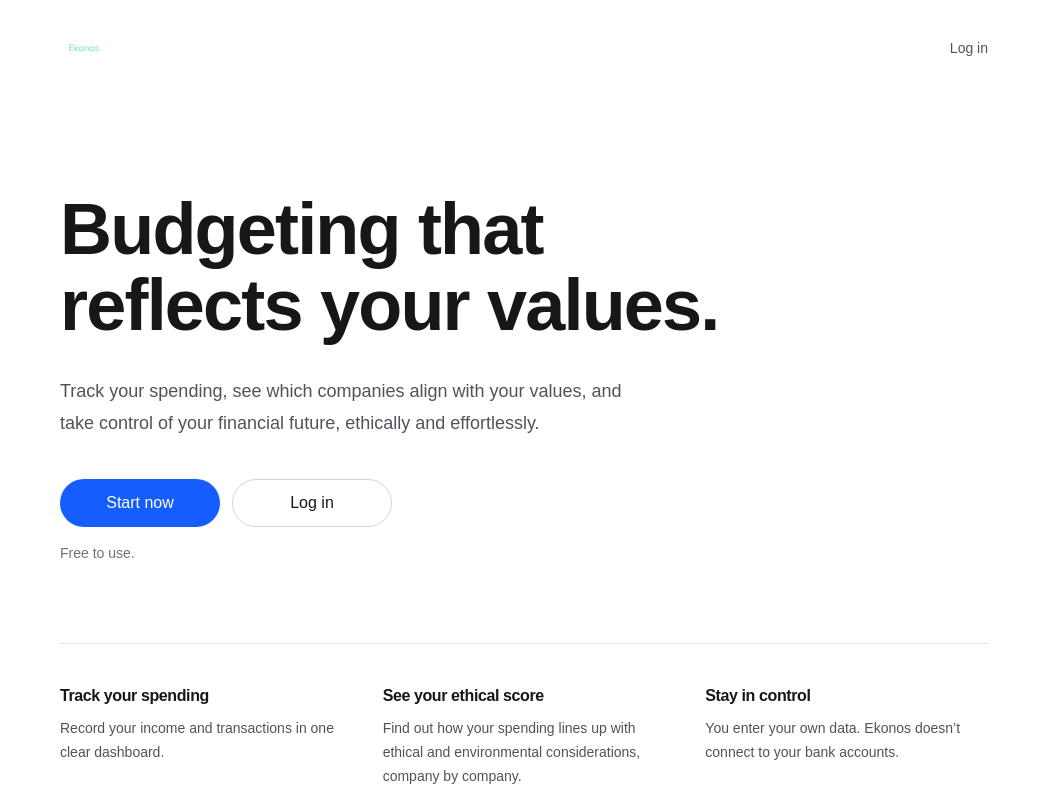
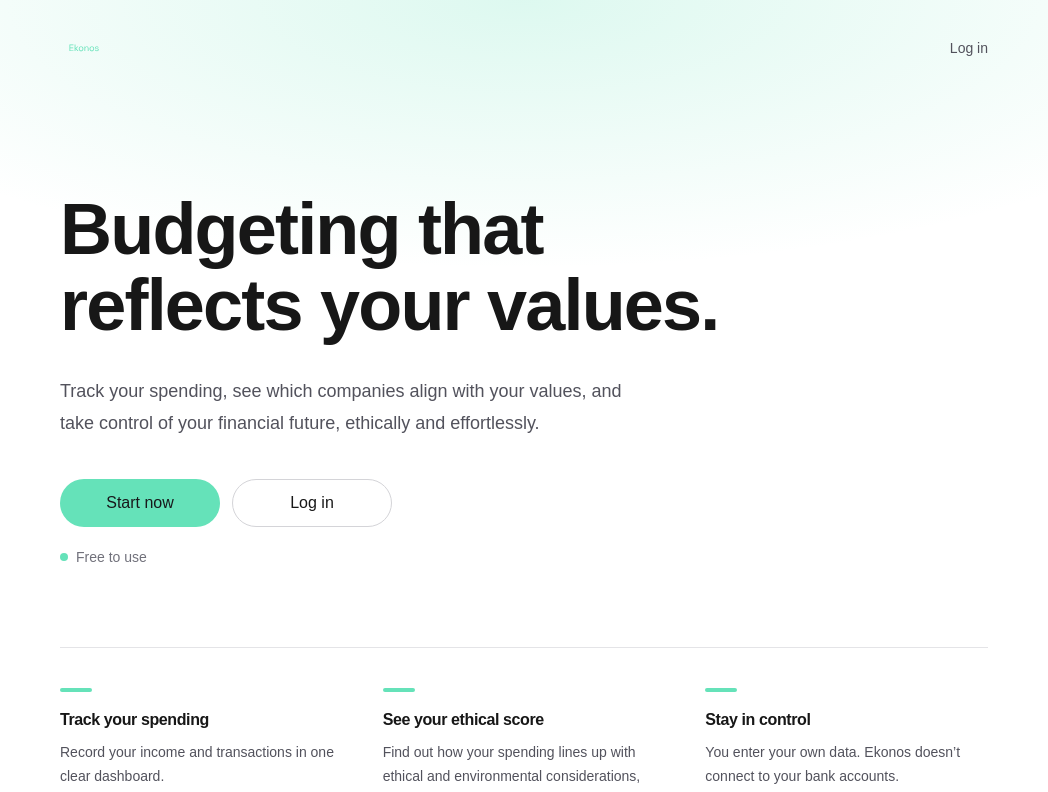
Before and after one commit to haidurqureshi/Ekonos, a Next.js app: page / in a window 1280 px wide. Shown: the top 792 px of the page, without its empty margins (116-1164 px from the left). Built offline with nearby package versions, Linux system fonts and the light colour scheme; no server answers.

Commit message:
Refactor styles and update class names in page.tsx

```diff
--- a/app/page.tsx
+++ b/app/page.tsx
@@ -32,13 +32,19 @@ export default async function Home() {
   }
 
   return (
-    <div className="flex flex-1 flex-col">
+    <div className="relative isolate flex flex-1 flex-col">
+      {/* Soft brand glow */}
+      <div
+        aria-hidden="true"
+        className="pointer-events-none absolute inset-x-0 top-0 -z-10 h-[28rem] bg-[radial-gradient(60%_60%_at_50%_0%,rgba(101,226,185,0.22),transparent)] dark:bg-[radial-gradient(60%_60%_at_50%_0%,rgba(101,226,185,0.12),transparent)]"
+      />
+
       {/* Top bar */}
       <header className="mx-auto flex w-full max-w-5xl items-center justify-between px-5 py-6 sm:px-8 lg:px-12">
         <Link
           href="/"
           aria-label="Ekonos home"
-          className="rounded-sm focus-visible:outline-2 focus-visible:outline-offset-4 focus-visible:outline-blue-600"
+          className="rounded-sm focus-visible:outline-2 focus-visible:outline-offset-4 focus-visible:outline-emerald-600 dark:focus-visible:outline-[#65e2b9]"
         >
           <Image
             src="/EKONOS.svg"
@@ -51,7 +57,7 @@ export default async function Home() {
         </Link>
         <Link
           href="/login"
-          className="rounded-full text-sm font-medium text-zinc-600 underline-offset-4 transition-colors hover:text-zinc-900 hover:underline focus-visible:outline-2 focus-visible:outline-offset-4 focus-visible:outline-blue-600 dark:text-zinc-400 dark:hover:text-zinc-50"
+          className="rounded-full text-sm font-medium text-zinc-600 underline-offset-4 transition-colors hover:text-zinc-900 hover:underline focus-visible:outline-2 focus-visible:outline-offset-4 focus-visible:outline-emerald-600 dark:focus-visible:outline-[#65e2b9] dark:text-zinc-400 dark:hover:text-zinc-50"
         >
           Log in
         </Link>
@@ -71,24 +77,34 @@ export default async function Home() {
         <div className="mt-8 flex flex-col gap-3 sm:mt-10 sm:flex-row">
           <Link
             href="/start"
-            className="inline-flex h-12 items-center justify-center rounded-full bg-blue-600 px-7 text-base font-medium text-white transition-colors hover:bg-blue-700 focus-visible:outline-2 focus-visible:outline-offset-2 focus-visible:outline-blue-600 sm:min-w-40"
+            className="inline-flex h-12 items-center justify-center rounded-full bg-[#65e2b9] px-7 text-base font-medium text-zinc-900 transition-colors hover:bg-[#4fd3a8] focus-visible:outline-2 focus-visible:outline-offset-2 focus-visible:outline-emerald-600 dark:focus-visible:outline-[#65e2b9] sm:min-w-40"
           >
             Start now
           </Link>
           <Link
             href="/login"
-            className="inline-flex h-12 items-center justify-center rounded-full border border-zinc-300 px-7 text-base font-medium transition-colors hover:bg-zinc-100 focus-visible:outline-2 focus-visible:outline-offset-2 focus-visible:outline-blue-600 sm:min-w-40 dark:border-zinc-700 dark:hover:bg-zinc-900"
+            className="inline-flex h-12 items-center justify-center rounded-full border border-zinc-300 px-7 text-base font-medium transition-colors hover:bg-zinc-100 focus-visible:outline-2 focus-visible:outline-offset-2 focus-visible:outline-emerald-600 dark:focus-visible:outline-[#65e2b9] sm:min-w-40 dark:border-zinc-700 dark:hover:bg-zinc-900"
           >
             Log in
           </Link>
         </div>
 
-        <p className="mt-4 text-sm text-zinc-500">Free to use.</p>
+        <p className="mt-5 inline-flex items-center gap-2 text-sm text-zinc-500">
+          <span
+            aria-hidden="true"
+            className="h-2 w-2 rounded-full bg-[#65e2b9]"
+          />
+          Free to use
+        </p>
 
         {/* What it does */}
         <ul className="mt-16 grid gap-x-10 gap-y-8 border-t border-zinc-200 pt-10 sm:mt-20 sm:grid-cols-3 dark:border-zinc-800">
           {features.map((feature) => (
             <li key={feature.title}>
+              <span
+                aria-hidden="true"
+                className="mb-4 block h-1 w-8 rounded-full bg-[#65e2b9]"
+              />
               <h2 className="text-base font-semibold tracking-tight">
                 {feature.title}
               </h2>
```
